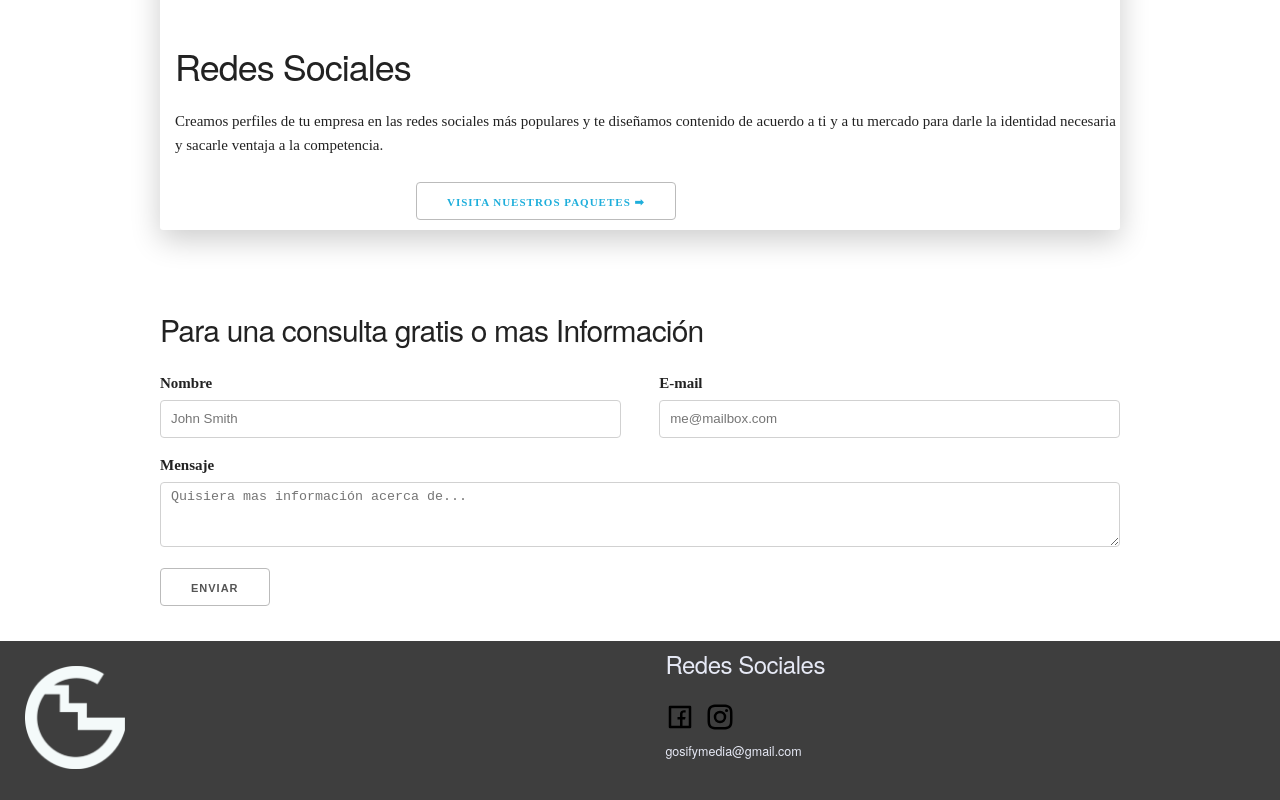
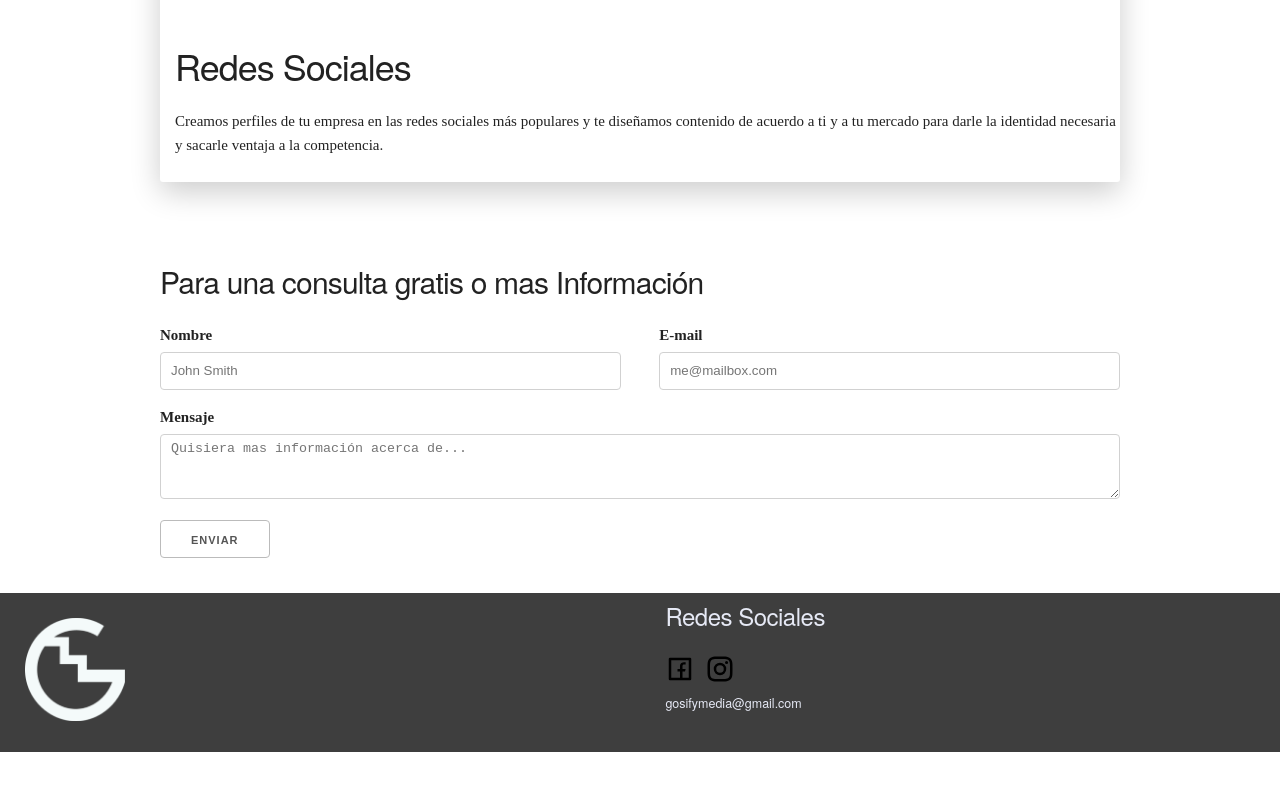
Before and after one commit to mgonza63/next-portfolio, a Next.js app: page / in a window 1280 px wide. Shown: the part 788-1588 px from the top of the page. After the commit the page ends 1540 px from the top, so only its background shows below. Built offline with nearby package versions, Linux system fonts and the light colour scheme; a web font is replaced by a local one.

Commit message:
removed packages button for debugging

```diff
--- a/components/Features.js
+++ b/components/Features.js
@@ -41,7 +41,7 @@ function Features() {
                 <div className="twelve columns">
                     <h3 className="cardTitle">{state.title}</h3>
                     <p className="description">{state.description}</p>
-                    <Link href="/paquetes"><button><a>Visita Nuestros Paquetes ➡</a></button></Link>
+                    {/* <Link href="/paquetes"><button><a>Visita Nuestros Paquetes ➡</a></button></Link> */}
                 </div>
             </div>
 
```
